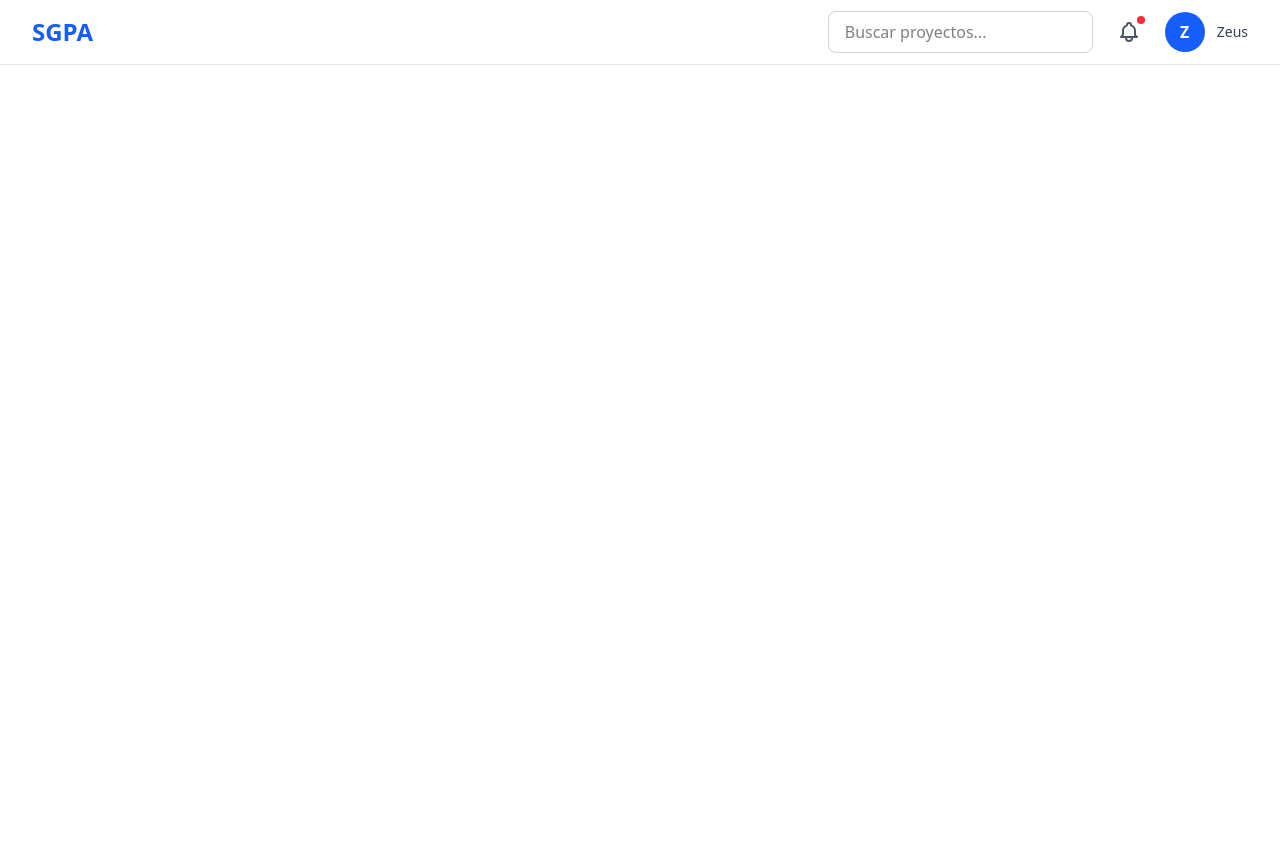
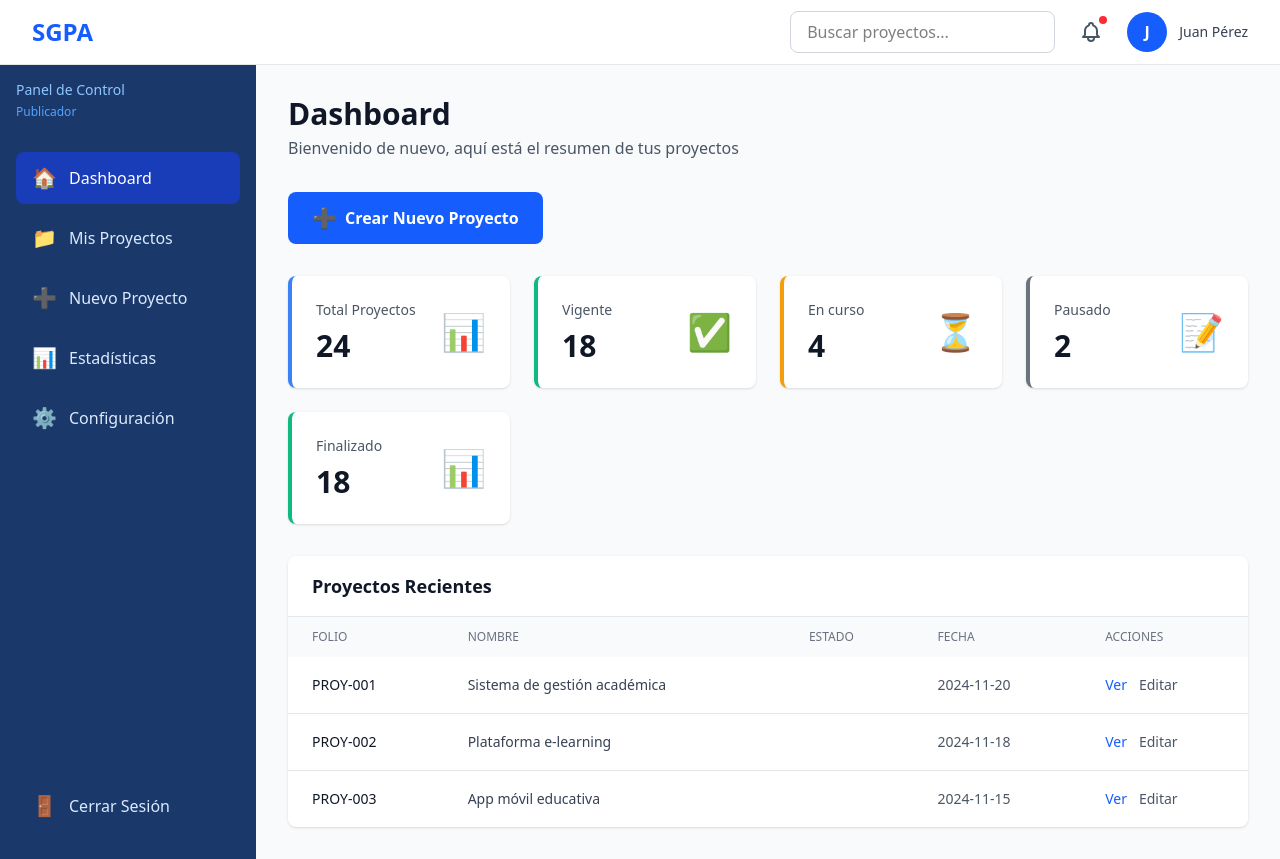
Before and after one commit to zeusCach/Sistema_Gestor_De_Proyectos_Academicos, a React (Vite) app: page / in a window 1280 px wide. Before the commit the page ends 800 px from the top, so only its background shows below. Built offline with nearby package versions, Linux system fonts and the light colour scheme.

Commit message:
Incorporando componente dashboard principal a la vista app

```diff
--- a/src/App.jsx
+++ b/src/App.jsx
@@ -1,15 +1,14 @@
 
 import { BrowserRouter } from "react-router-dom";
 import { AppRouter } from "./routes/AppRouter.jsx";
-import { Navbar } from "./components/NavBar.jsx";
-
 import './styles/App.css'
+import { Dashboard } from "./components/Dashboard.jsx";
 
 function App() {
 
   return (
     <>
-      <Navbar />
+   <Dashboard/>
 
       {/* <BrowserRouter>
         <AppRouter />
```
